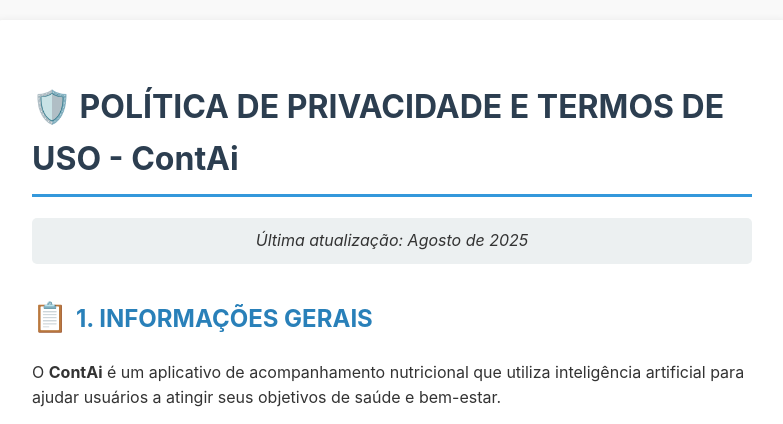
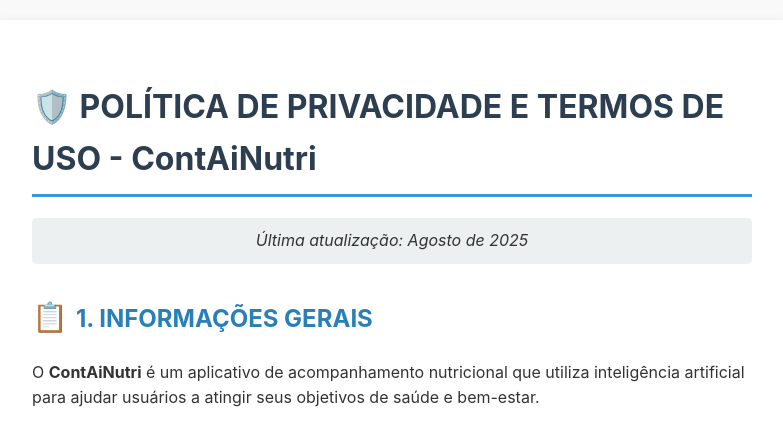
Before and after one commit to MarcosPereira1/contai-privacy, a plain HTML site: page index.html in a window 1280 px wide. Shown: the top 424 px of the page, without its empty margins (248-1031 px from the left). Drawn offline with Linux system fonts and the light colour scheme.

Commit message:
Update index.html

```diff
--- a/index.html
+++ b/index.html
@@ -3,7 +3,7 @@
 <head>
     <meta charset="UTF-8">
     <meta name="viewport" content="width=device-width, initial-scale=1.0">
-    <title>Política de Privacidade - ContAi</title>
+    <title>Política de Privacidade - ContAiNutri</title>
     <style>
         body {
             font-family: -apple-system, BlinkMacSystemFont, 'Segoe UI', Roboto, Oxygen, Ubuntu, Cantarell, sans-serif;
@@ -71,14 +71,14 @@
 </head>
 <body>
     <div class="container">
-        <h1>🛡️ POLÍTICA DE PRIVACIDADE E TERMOS DE USO - ContAi</h1>
+        <h1>🛡️ POLÍTICA DE PRIVACIDADE E TERMOS DE USO - ContAiNutri</h1>
 
         <div class="update-date">
             <em>Última atualização: Agosto de 2025</em>
         </div>
 
         <h2><span class="emoji">📋</span>1. INFORMAÇÕES GERAIS</h2>
-        <p>O <strong>ContAi</strong> é um aplicativo de acompanhamento nutricional que utiliza inteligência artificial para ajudar usuários a atingir seus objetivos de saúde e bem-estar.</p>
+        <p>O <strong>ContAiNutri</strong> é um aplicativo de acompanhamento nutricional que utiliza inteligência artificial para ajudar usuários a atingir seus objetivos de saúde e bem-estar.</p>
         <p><strong>Desenvolvedor:</strong> Marcos Pereira<br>
         <strong>Contato:</strong> marcospereiracontai@gmail.com</p>
 
```
